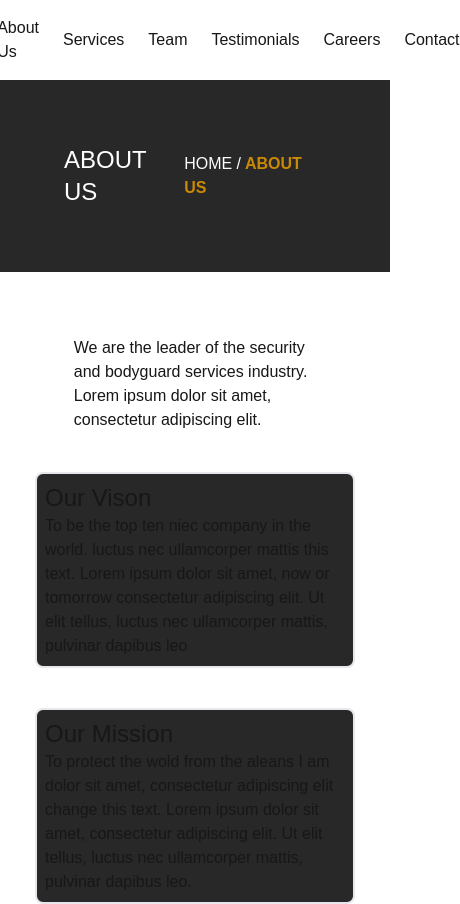
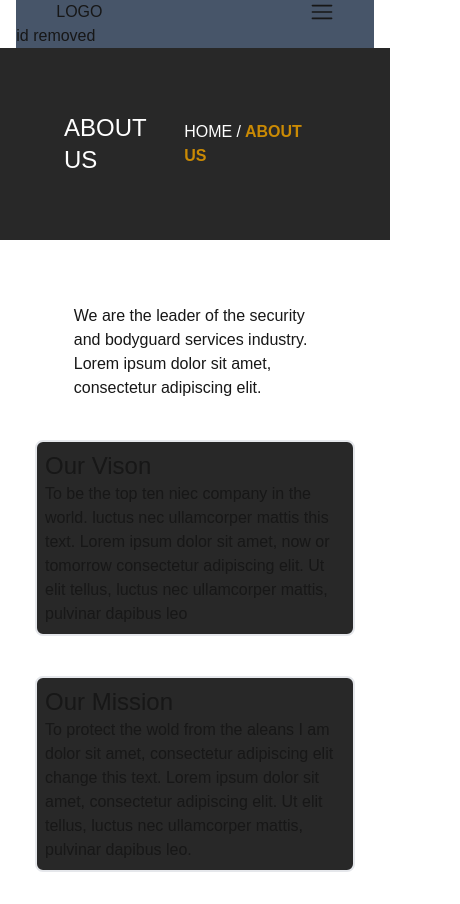
Before and after one commit to webdev-ashishk/Body-Guard, a Next.js app: page /about in a window 390 px wide. Shown: the top 904 px of the page, 460 px wide, since content can reach past the window. Built offline with nearby package versions, Linux system fonts and the light colour scheme.

Commit message:
making navbar responsive

```diff
--- a/package.json
+++ b/package.json
@@ -12,6 +12,7 @@
     "next": "15.0.2",
     "react": "19.0.0-rc-02c0e824-20241028",
     "react-dom": "19.0.0-rc-02c0e824-20241028",
+    "react-icons": "^5.3.0",
     "swiper": "^11.1.14"
   },
   "devDependencies": {
--- a/src/app/globals.css
+++ b/src/app/globals.css
@@ -39,4 +39,10 @@ body {
   #page2 {
     width: 95%;
   }
+  #menuItems {
+    display: none;
+  }
+  #menuButton {
+    display: block;
+  }
 }
--- a/src/app/page.tsx
+++ b/src/app/page.tsx
@@ -2,7 +2,7 @@ import SwiperComponent from '@/components/swipper';
 import Image from 'next/image';
 export default function Home() {
   return (
-    <div className="w-10/12 h-[900px] m-auto bg-blue-400">
+    <div className="">
       {/* carousel */}
       <SwiperComponent />
       <h1>Welcome to Body Guard ....</h1>
--- a/src/components/Header.tsx
+++ b/src/components/Header.tsx
@@ -1,10 +1,19 @@
+'use client';
 import Link from 'next/link';
+import { useRef, useState } from 'react';
+import { IoMdClose } from 'react-icons/io';
+import { RxHamburgerMenu } from 'react-icons/rx';
+export default function Header() {
+  const [openMenu, setOpenMenu] = useState(false);
+  const menuRef = useRef(null);
+  const [getTheData, setGetTheData] = useState([]);
 
-export default function Header() {
   return (
-    <div className="">
-      <nav>
-        <ul className="flex justify-center items-center gap-6 p-4">
+    <div className="bg-slate-600 sticky top-0 header w-11/12 m-auto z-50">
+      <nav className="flex items-center justify-between">
+        <h1 className="ml-10">LOGO</h1>
+        <div className="flex items-center mr-10">
+          <ul ref={menuRef} id="menuItems" className="flex gap-6 p-4">
             <li>
               <Link href="/">Home</Link>
             </li>
@@ -27,7 +36,30 @@ export default function Header() {
               <Link href="/contact">Contact</Link>
             </li>
           </ul>
+          <ul
+            id="menuButton"
+            className="hidden text-2xl font-bold"
+            onClick={() => {
+              setOpenMenu(!openMenu);
+              if (menuRef.current) {
+                const menuItems =
+                  menuRef.current.querySelectorAll<HTMLLIElement>('li');
+                menuItems.forEach((element) => {
+                  setGetTheData(element);
+                });
+              }
+            }}
+          >
+            {openMenu ? <IoMdClose /> : <RxHamburgerMenu />}
+            <li>{getTheData}</li>
+          </ul>
+        </div>
       </nav>
+      {openMenu ? (
+        <h1 className="h-52"> id added {getTheData} </h1>
+      ) : (
+        <h1> id removed</h1>
+      )}
     </div>
   );
 }
--- a/src/components/swipper.tsx
+++ b/src/components/swipper.tsx
@@ -10,11 +10,11 @@ import 'swiper/css/pagination';
 
 // import required modules
 import Image from 'next/image';
-import { Autoplay, Navigation, Pagination } from 'swiper/modules';
+import { Autoplay, Pagination } from 'swiper/modules';
 
 export default function App() {
   return (
-    <>
+    <div className="z-10">
       <Swiper
         spaceBetween={30}
         centeredSlides={true}
@@ -25,57 +25,57 @@ export default function App() {
         pagination={{
           clickable: true,
         }}
-        navigation={true}
-        modules={[Autoplay, Pagination, Navigation]}
+        // navigation={true}
+        modules={[Autoplay, Pagination]}
         className="mySwiper"
       >
         <SwiperSlide>
           <Image
             src="/images/image1.jpeg"
+            className="w-full h-[40rem]"
             width={100}
             height={100}
-            className="w-full h-full"
             alt="Slide 1"
           />
         </SwiperSlide>
         <SwiperSlide>
           <Image
             src="/images/contactImage.jpg"
+            className="w-full h-[40rem]"
             width={100}
             height={100}
-            className="w-full h-full"
-            alt="Slide 1"
+            alt="Slide 2"
           />
         </SwiperSlide>
         <SwiperSlide>
           <Image
             src=""
+            className="w-full h-[40rem]"
             width={100}
             height={100}
-            className="w-full h-full"
-            alt="Slide 1"
+            alt="Slide 3"
           />
         </SwiperSlide>
         <SwiperSlide>
           <Image
             src=""
+            className="w-full h-[40rem]"
             width={100}
             height={100}
-            className="w-full h-full"
-            alt="Slide 1"
+            alt="Slide 4"
           />
         </SwiperSlide>
         <SwiperSlide>
           <Image
             src=""
+            className="w-full h-[40rem]"
             width={100}
             height={100}
-            className="w-full h-full"
-            alt="Slide 1"
+            alt="Slide 5"
           />
         </SwiperSlide>
         {/* Add more slides as needed */}
       </Swiper>
-    </>
+    </div>
   );
 }
```
Also changed, not shown: 1 other file (tests, documents, lock files or other folders). Lines whose indentation alone changed are shown as unchanged.
